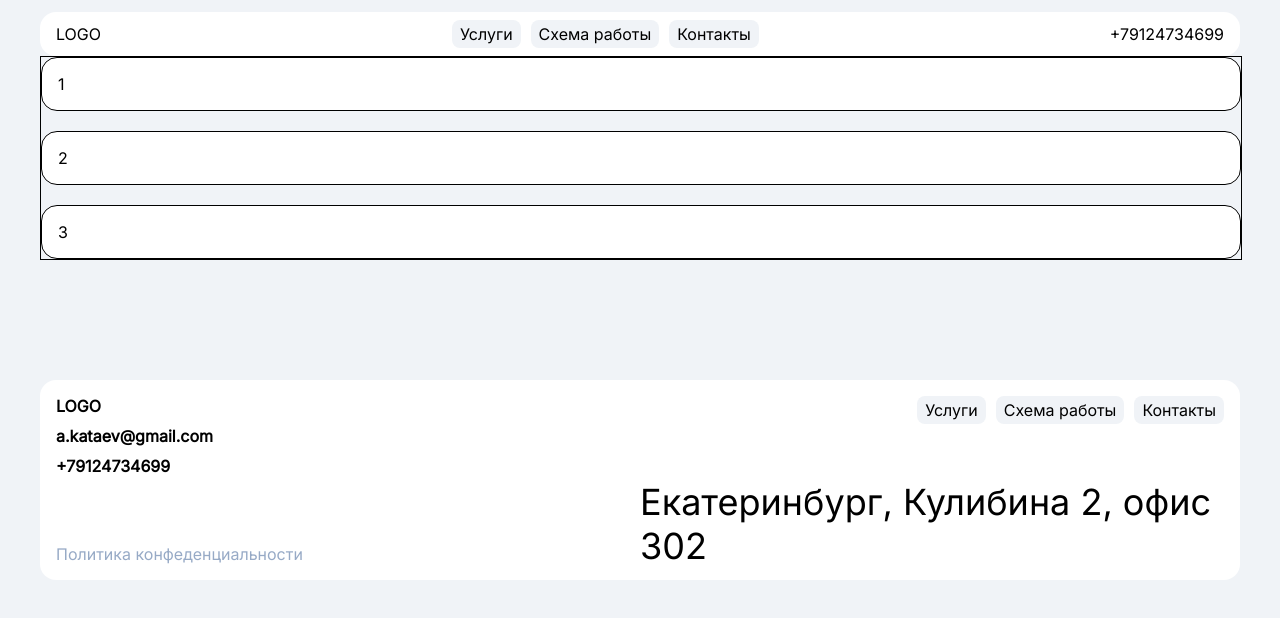
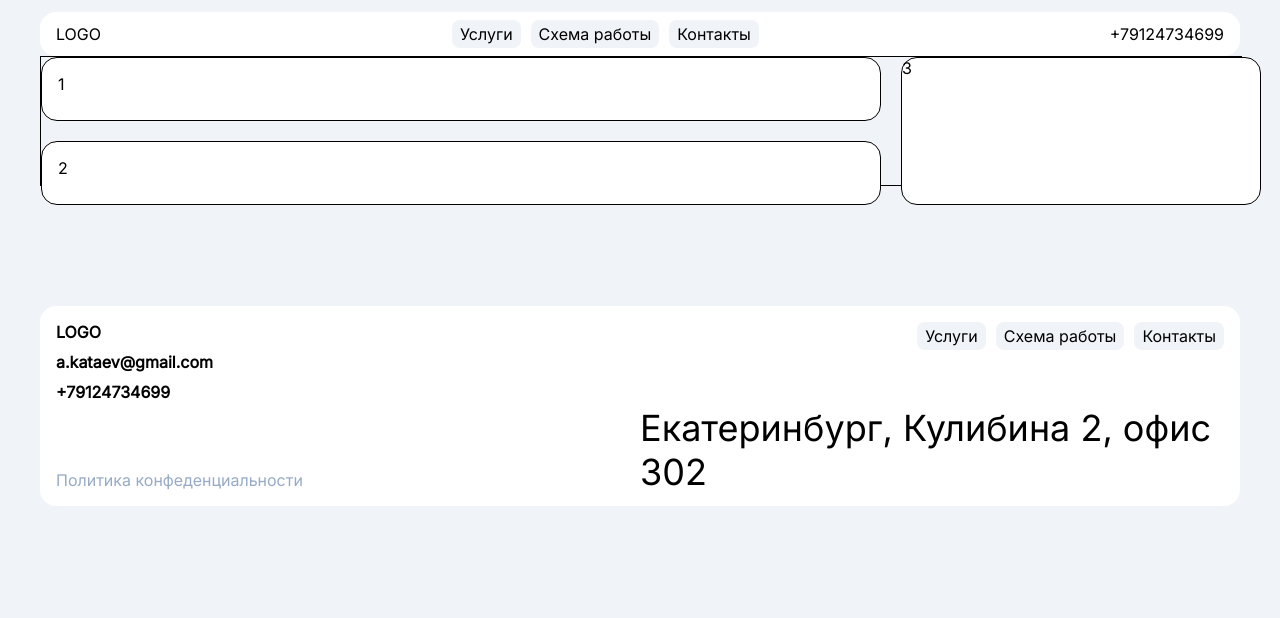
Before and after one commit to Nonamaru/video_landing, a Nuxt app: page / in a window 1280 px wide. Shown: the top 618 px of the page. Built offline with nearby package versions, Linux system fonts and the light colour scheme.

Commit message:
initial commit

```diff
--- a/components/FaceView.vue
+++ b/components/FaceView.vue
@@ -1,12 +1,12 @@
 <template>
-<div class="container">
+<div class="face-view">
     <div class="first">1</div>
     <div class="second">2</div>
     <div class="photo">3</div>
 </div>
 </template>
 <style scoped>
-.container{
+.face-view{
     display: grid;
     grid-template-columns: 70% 30%;
     grid-template-rows: 50% 50%;
@@ -34,6 +34,6 @@
     border: 1px solid black;
     border-radius: var(--main-border-radius);
     background-color: var(--white-color);
-    padding: 16px;
+
 }
 </style>
```
